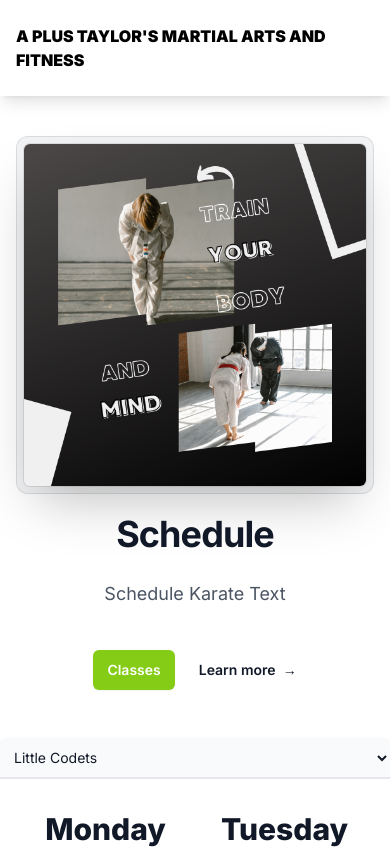
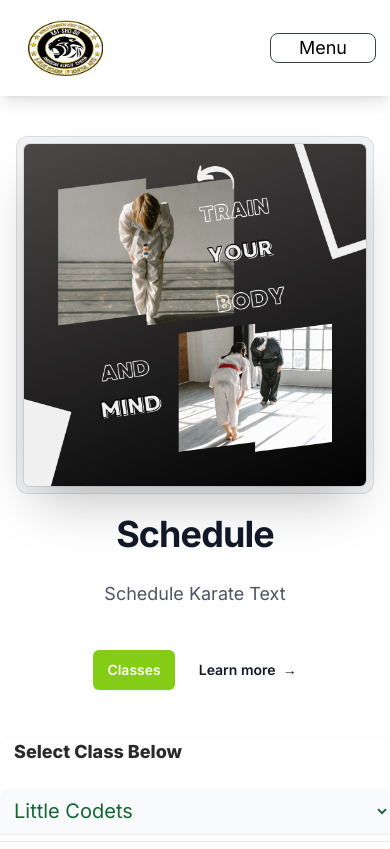
Before and after one commit to DoveCoder/woodlawn, a Next.js app: page /schedule in a window 390 px wide. Shown: the top 849 px of the page. Built offline with nearby package versions, Linux system fonts and the light colour scheme.

Commit message:
changed the navbar for mobile view

```diff
--- a/src/app/components/Hero/HomeHero/index.tsx
+++ b/src/app/components/Hero/HomeHero/index.tsx
@@ -1,3 +1,5 @@
+import Link from "next/link";
+
 const HomeHero = () => {
   return (
     <>
@@ -6,10 +8,10 @@ const HomeHero = () => {
           <div className="mb-8 flex justify-center">
             <p
               className="relative rounded-full px-4 py-1.5 text-sm leading-6 text-gray-600 ring-1 ring-inset ring-gray-900/10 hover:ring-gray-900/20">
-              <a href="#" target="_blank" className="font-semibold text-lime-600 uppercase">
+              <Link href={'/schedule'} className="font-semibold text-lime-600 uppercase">
                 <span className="absolute inset-0" ></span> Schedule
                  &nbsp; <span>{'→'}</span>
-              </a>
+              </Link>
             </p>
           </div>
           <div className="mx-auto max-w-2xl text-center">
--- a/src/app/components/Nav/index.tsx
+++ b/src/app/components/Nav/index.tsx
@@ -1,12 +1,14 @@
 import Link from "next/link";
+import Image from "next/image";
+import logo from "../../../../public/images/logo.jpg";
 
 const Nav = () => {
   return (
     <header className="bg-white bg-opacity-5 text-black shadow-lg">
       <div className="container mx-auto flex items-center h-24 justify-between">
-        <a href="#" className="flex items-center justify-center">
-          {/*image*/}
-          <span className="ml-4 uppercase font-black">A Plus Taylor&apos;s Martial Arts and Fitness</span>
+        <a href="#" className="flex items-center justify-center ml-7">
+          <Image src={logo} alt={'karate gym logo'} width={75}/>
+          {/*<span className="ml-4 uppercase font-black">A Plus Taylor&apos;s Martial Arts and Fitness</span>*/}
         </a>
         <nav className="contents font-semibold text-base lg:text-lg hidden md:block">
           <ul className="mx-auto flex item-center">
@@ -32,11 +34,14 @@ const Nav = () => {
             </li>
           </ul>
         </nav>
-        <nav className="md:hidden sm:block">
+        <nav className="md:hidden sm:block flex justify-end mx-3.5">
+          <ul>
+            <li className="border border-gray-700 rounded-lg px-7 text-lg">Menu</li>
+          </ul>
         </nav>
-        <button className="border border-black rounded-full font-bold px-8 py-2 hidden md:block">
-          Sign Up
-        </button>
+        {/*<button className="border border-black rounded-full font-bold px-8 py-2 hidden md:block">*/}
+        {/*  Sign Up*/}
+        {/*</button>*/}
       </div>
     </header>
   )
--- a/src/app/components/Schedule/scheduleCard.tsx
+++ b/src/app/components/Schedule/scheduleCard.tsx
@@ -31,22 +31,23 @@ const ScheduleCard = () => {
   return (
     <>
       <div className="w-full bg-white border-gray-200 rounded-lg shadow">
+        <p className="text-lg ml-3.5 font-extrabold mb-7 animate-pulse">Select Class Below</p>
         <div className="sm:hidden">
           <select
             onChange={onChangeHandler}
-            className="bg-gray-50 border-0 border-b border-gray-200 text-gray-900 text-sm rounded-t-lg focus:ring-blue-500 focus:border-blue-500 block w-full p-2.5"
+            className="bg-gray-50 border-0 border-b border-gray-200 rounded-t-lg focus:ring-blue-500 focus:border-blue-500 block w-full p-2.5 text-xl text-green-800 animate-bounce"
           >
             {CLASSES.map((c) => (
               <option key={c.id} id={c.id.toString()}>{c.class}</option>
               ))}
           </select>
         </div>
-        <ul className="hidden text-sm font-medium text-center text-gray-500 divide-x divide-gray-200 rounded-lg sm:flex rtl:divide-x-reverse">
+        <ul className="hidden text-sm font-medium text-center text-green-800 divide-x divide-gray-200 rounded-lg sm:flex rtl:divide-x-reverse">
           {CLASSES.map((c) => (
             <li key={c.id} className="w-full">
               <button
                 onClick={() => showTimes(c.id)}
-                className="inline-block w-full p-4 rounded-ss-lg bg-gray-50 hover:bg-gray-100 focus:outline-none">
+                className="inline-block w-full p-4 rounded-ss-lg bg-gray-50 hover:bg-gray-100 focus:outline-none animate-bounce">
                 {c.class}
               </button>
             </li>
@@ -57,7 +58,7 @@ const ScheduleCard = () => {
             <div className="grid max-w-screen-xl grid-cols-2 gap-8 p-4 mx-auto text-gray-900 sm:grid-cols-3 xl:grid-cols-6 sm:p-8">
               {times.map((time: any, i) => (
                 <div key={`${time}/${i}`} className="flex flex-col items-center justify-center">
-                  <p className="mb-2 text-3xl font-extrabold">{HEADER[i].day}</p>
+                  <p className="mb-2 text-3xl font-extrabold text-green-800">{HEADER[i].day}</p>
                   <p className="text-gray-500">{time}</p>
                 </div>
               ))}
```
Also changed, not shown: public/images/logo.jpg (added), src/app/constants/images.ts (added).
